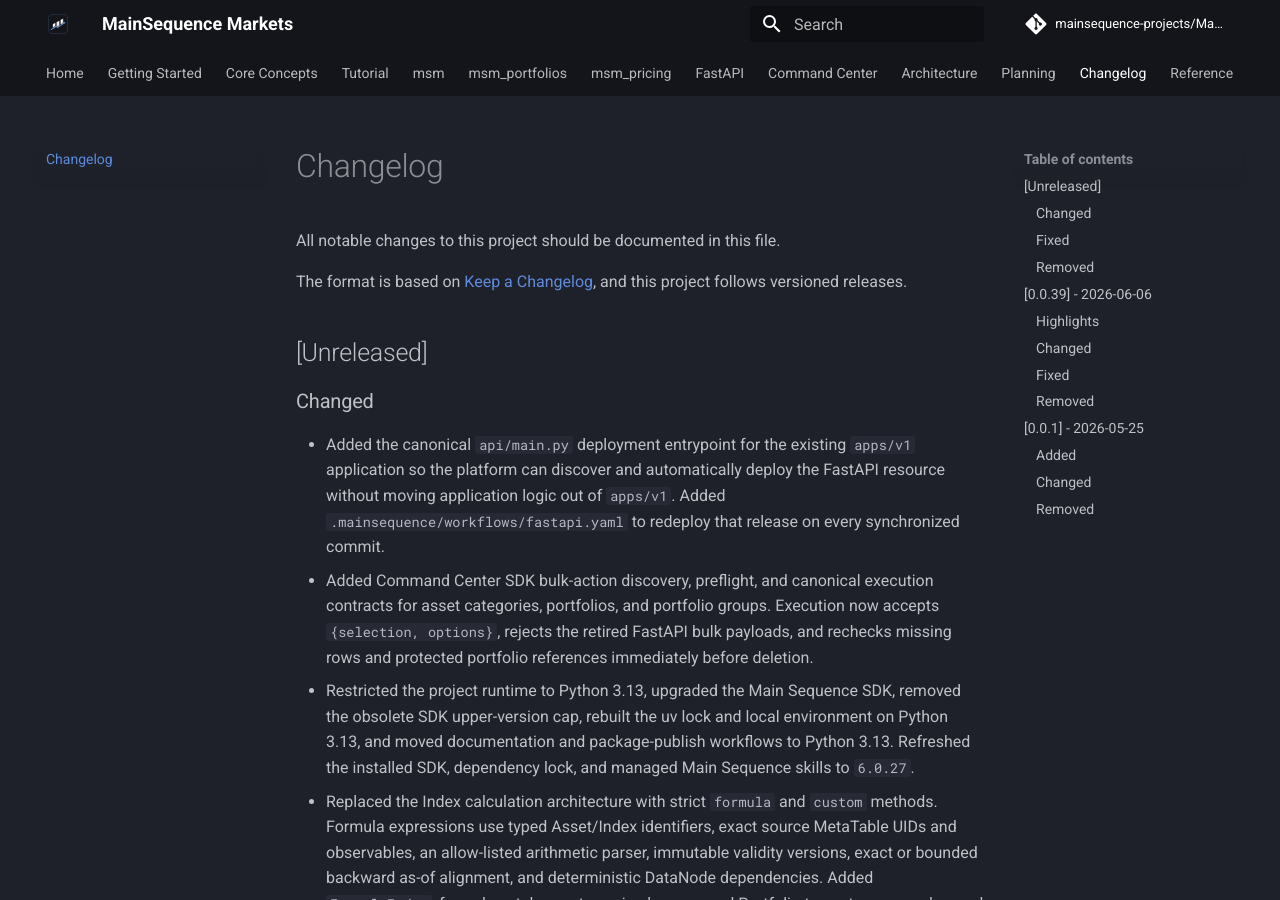
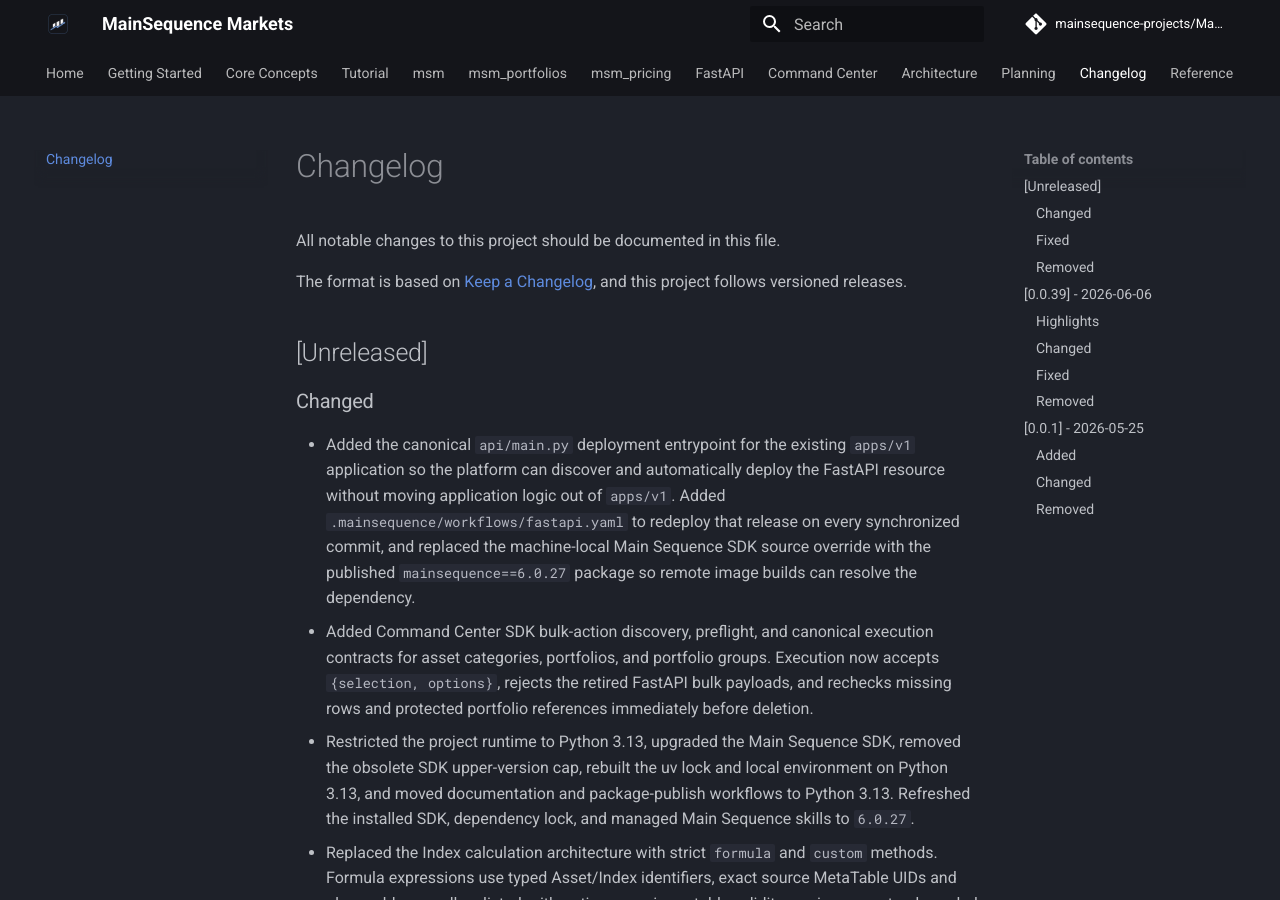
Before and after one commit to mainsequence-projects/MainSequenceMarkets, an MkDocs documentation site: the page built from docs/changelog.md, in a window 1280 px wide and 900 px high. Built offline with MkDocs 1.6.1 and Material for MkDocs 9.7.7, drawn with Linux system fonts in a browser that asks for light colours; comment, search, counter and statistics services are not loaded.

Commit message:
fix: use deployable Main Sequence SDK package

```diff
--- a/CHANGELOG.md
+++ b/CHANGELOG.md
@@ -13,7 +13,9 @@
   `apps/v1` application so the platform can discover and automatically deploy
   the FastAPI resource without moving application logic out of `apps/v1`.
   Added `.mainsequence/workflows/fastapi.yaml` to redeploy that release on
-  every synchronized commit.
+  every synchronized commit, and replaced the machine-local Main Sequence SDK
+  source override with the published `mainsequence==6.0.27` package so remote
+  image builds can resolve the dependency.
 - Added Command Center SDK bulk-action discovery, preflight, and canonical
   execution contracts for asset categories, portfolios, and portfolio groups.
   Execution now accepts `{selection, options}`, rejects the retired FastAPI
```
Also changed, not shown: docs/fast_api/v1/index.md (+4 -0 lines), pyproject.toml (+2 -5 lines), requirements.txt (+15 -17 lines), 1 other file.
